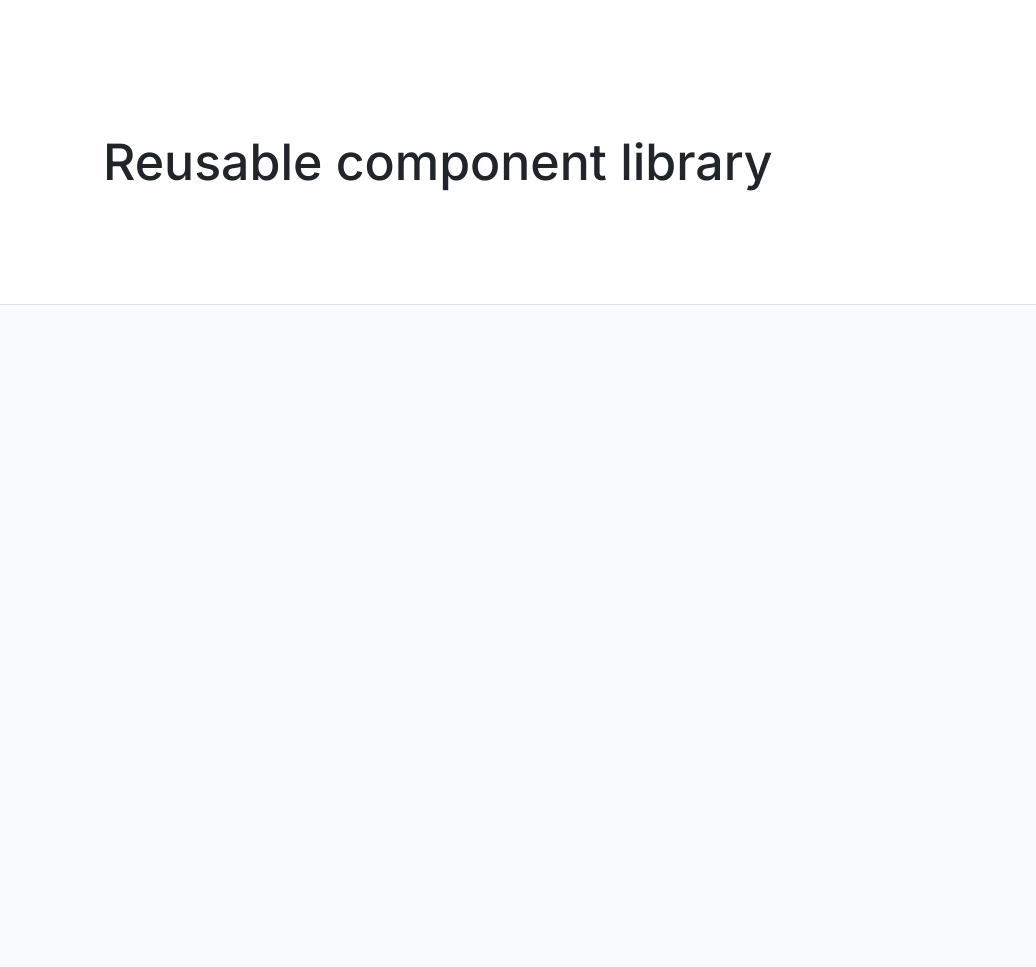
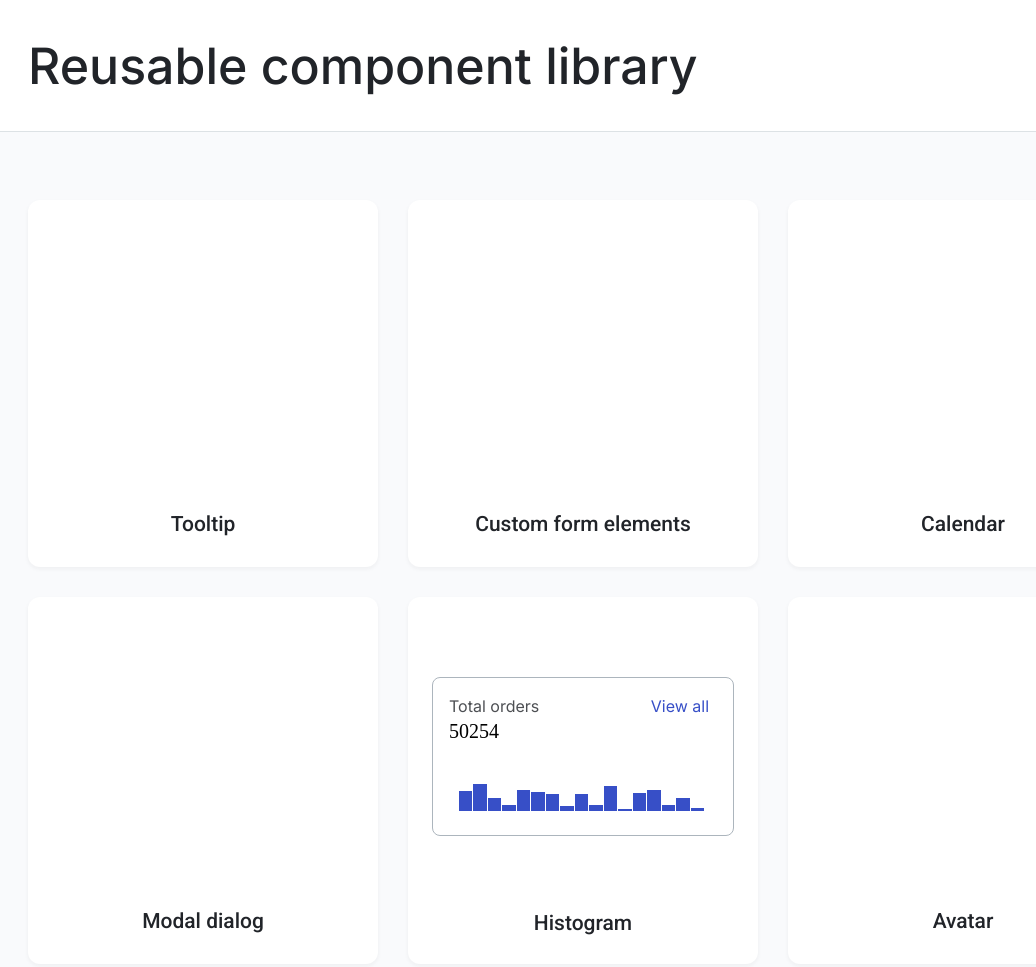
Before and after one commit to js-tasks-ru/htmlcss-20230530_el-classico, a website: page index.html in a window 1280 px wide. Shown: the top 967 px of the page, without its empty margins (57-1093 px from the left). Drawn offline with Linux system fonts and the light colour scheme.

Commit message:
added cards and histogram on index.html

```diff
--- a/assets/css/main.css
+++ b/assets/css/main.css
@@ -1,9 +1,12 @@
 @import '../fonts/fonts.css';
 @import './normalize.css';
 @import '../../components/page/page.css';
+@import '../../components/container/container.css';
 @import '../../components/header/header.css';
 @import '../../components/main/main.css';
 @import '../../components/footer/footer.css';
+@import '../../components/card/card.css';
+@import '../../04-lection2/01-histogram/histogram.css';
 
 :root {
     --white: #ffffff;
--- /dev/null
+++ b/components/card/card.css
@@ -0,0 +1,31 @@
+.card {
+    width: 350px;
+    height: 367px;
+    background: var(--white);
+    box-shadow: 0px 2px 4px rgba(33, 36, 41, 0.05);
+    border-radius: 12px;
+    display: flex;
+    flex-direction: column;
+
+}
+
+.card__name {
+    font-family: 'Roboto';
+    font-weight: 500;
+    font-size: 21px;
+    line-height: 25px;
+    color: var(--black);
+    margin: 0 auto 30px auto;
+    padding-top: 312px;
+
+}
+
+.card__name_histogram {
+    padding-top: 0;
+
+}
+
+.card__histogram {
+    margin: 80px 24px 75px 24px;
+    height: 157px;
+}
--- /dev/null
+++ b/components/container/container.css
@@ -0,0 +1,4 @@
+.container {
+    max-width: 1110px;
+    margin: 0 auto;
+}
--- a/components/header/header.css
+++ b/components/header/header.css
@@ -1,6 +1,3 @@
-.header{
-    padding: 96px 0 77px 160px;
-}
 
 .header__title{
     font-family: 'Inter';
--- a/components/main/main.css
+++ b/components/main/main.css
@@ -1,8 +1,12 @@
-.main{
-    height: 1036px;
+.main {
     background: #F9FAFC;
     border-top: 1px solid #DDE2E5;
     border-bottom: 1px solid #DDE2E5;
+}
 
-
+.main__inner {
+    display: flex;
+    gap: 30px;
+    flex-wrap: wrap;
+    padding: 68px 0 204px;
 }
--- a/index.html
+++ b/index.html
@@ -3,22 +3,80 @@
 <html lang="ru">
 
     <head>
-        <link rel="stylesheet" href="./assets/css/main.css">
+        <link rel="stylesheet" href="./assets/css/main.css" />
     </head>
 
     <body>
         <div class="page">
             <header class="header">
-                <h1 class="header__title">
-                    Reusable component library
-                </h1>
+                <div class="container">
+                    <h1 class="header__title">Reusable component library</h1>
+                </div>
             </header>
             <main class="main">
-
+                <div class="container">
+                    <div class="main__inner">
+                        <div class="card">
+                            <p class="card__name">Tooltip</p>
+                        </div>
+                        <div class="card">
+                            <p class="card__name">Custom form elements</p>
+                        </div>
+                        <div class="card">
+                            <p class="card__name">Calendar</p>
+                        </div>
+                        <div class="card">
+                            <p class="card__name">Modal dialog</p>
+                        </div>
+                        <div class="card">
+                            <div class="histogram card__histogram">
+                                <div class="histogram__content">
+                                    <div class="histogram__orders">
+                                        <div class="histogram__text histogram__text_opacity">Total orders</div>
+                                        50254
+                                    </div>
+                                    <div class="histogram__text">
+                                        <a href="#" class="histogram__link">View all</a>
+                                    </div>
+                                </div>
+                                <div class="histogram__chart">
+                                    <div style="height: 70%;" class="histogram__column"></div>
+                                    <div style="height: 98%;" class="histogram__column"></div>
+                                    <div style="height: 48%;" class="histogram__column"></div>
+                                    <div style="height: 21%;" class="histogram__column"></div>
+                                    <div style="height: 74%;" class="histogram__column"></div>
+                                    <div style="height: 69%;" class="histogram__column"></div>
+                                    <div style="height: 60%;" class="histogram__column"></div>
+                                    <div style="height: 17%;" class="histogram__column"></div>
+                                    <div style="height: 61%;" class="histogram__column"></div>
+                                    <div style="height: 23%;" class="histogram__column"></div>
+                                    <div style="height: 90%;" class="histogram__column"></div>
+                                    <div style="height: 8%;" class="histogram__column"></div>
+                                    <div style="height: 65%;" class="histogram__column"></div>
+                                    <div style="height: 74%;" class="histogram__column"></div>
+                                    <div style="height: 21%;" class="histogram__column"></div>
+                                    <div style="height: 48%;" class="histogram__column"></div>
+                                    <div style="height: 10%;" class="histogram__column"></div>
+                                </div>
+                            </div>
+                            <p class="card__name card__name_histogram">Histogram</p>
+                        </div>
+                        <div class="card">
+                            <p class="card__name">Avatar</p>
+                        </div>
+                    </div>
+                </div>
             </main>
             <footer class="footer">
-                <h2 class="footer__title">About</h2>
-                <p class="footer__text">This project is a collection of professionally designed, pre-built, fully responsive HTML snippets you can drop into your projects. Get started by checking out our free preview components, or browsing the PNG previews in the categories you're most curious about.</p>
+                <div class="container">
+                    <h2 class="footer__title">About</h2>
+                    <p class="footer__text">
+                        This project is a collection of professionally designed, pre-built,
+                        fully responsive HTML snippets you can drop into your projects. Get
+                        started by checking out our free preview components, or browsing the
+                        PNG previews in the categories you're most curious about.
+                    </p>
+                </div>
             </footer>
         </div>
     </body>
```
